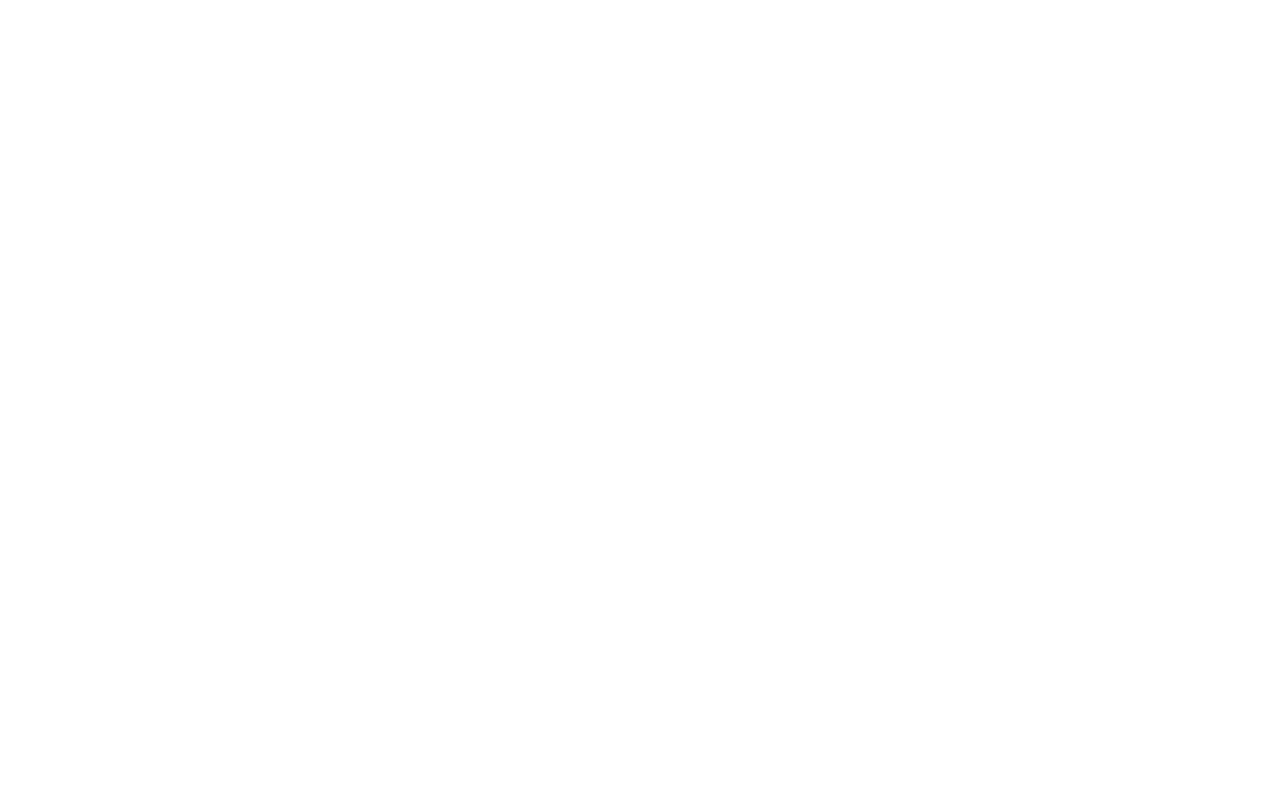
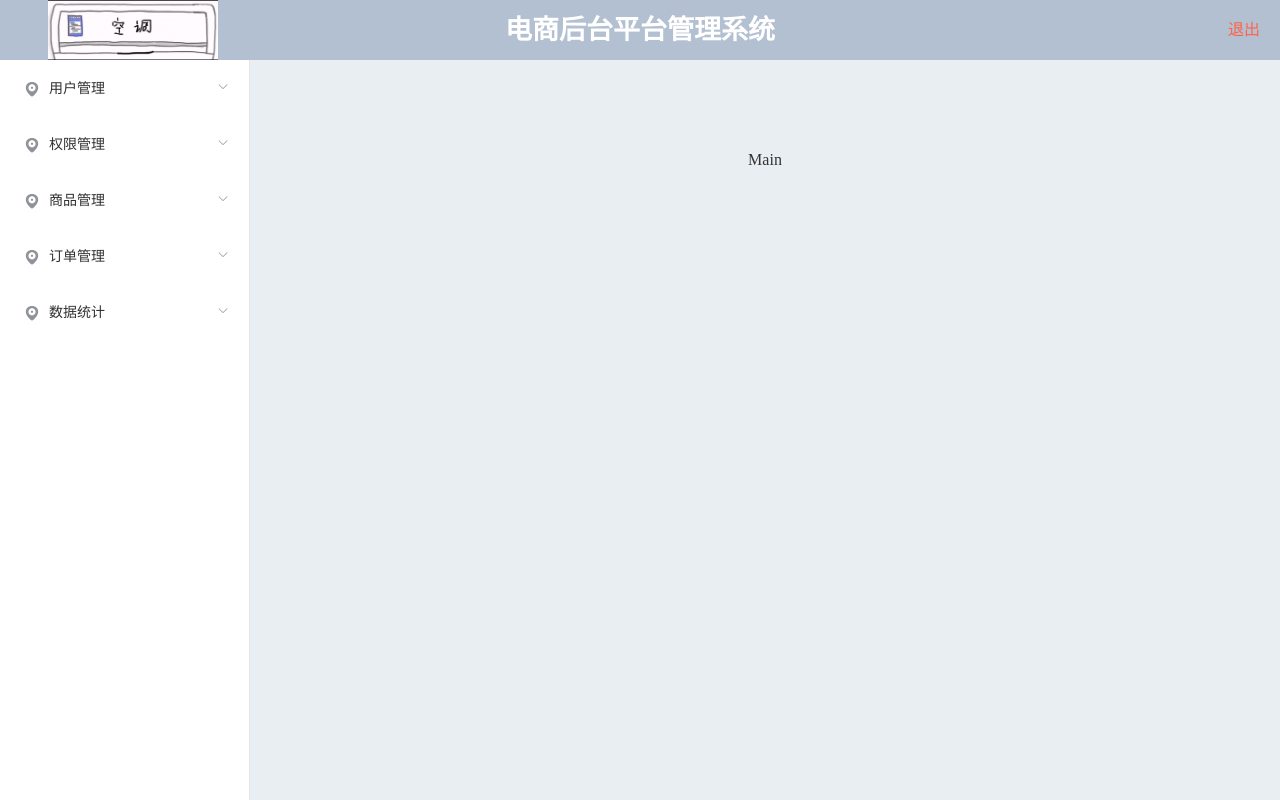
Before and after one commit to IiIilikaaa/myproject, a Vue app: page /login#/home in a window 1280 px wide. Built offline with nearby package versions, Linux system fonts and the light colour scheme; sample sign-in values are in the browser's storage.

Commit message:
完成首页静态布局和退出功能

```diff
--- /dev/null
+++ b/src/components/home/home.vue
@@ -0,0 +1,79 @@
+<template>
+  <el-container>
+    <el-header>
+      <!-- 头部组件 -->
+      <Tophead />
+    </el-header>
+    <el-container>
+      <Sidebar />
+      <el-main>Main</el-main>
+    </el-container>
+  </el-container>
+</template>
+
+<script>
+//引入组件
+import Tophead from "../layout/tophead";
+import Sidebar from "../layout/sidebar";
+
+export default {
+  components: {
+    Tophead: Tophead,
+    Sidebar: Sidebar,
+  },
+  mounted() {
+    let token = window.localStorage.getItem("token");
+    if (!token) {
+      this.$message({
+        showClose: true,
+        message: "请先登录哦!",
+        type: "warning",
+      });
+      this.$router.push("/login");
+    }
+  },
+};
+</script>
+
+<style>
+.el-container {
+  height: 100%;
+}
+.el-header {
+  background-color: #b3c0d1;
+  color: #333;
+  text-align: center;
+  line-height: 60px;
+}
+.left {
+  margin-left: -27%;
+}
+.mid h3 {
+  margin: 0;
+  color: white;
+  font-size: 27px;
+}
+
+.right a {
+  float: right;
+  text-decoration: none;
+  color: tomato;
+}
+
+.el-aside {
+  background-color: #d3dce6;
+  color: #333;
+  /* text-align: center; */
+  line-height: 200px;
+}
+.el-menu-vertical-demo {
+  height: 100%;
+}
+
+.el-main {
+  background-color: #e9eef3;
+  color: #333;
+  text-align: center;
+  line-height: 160px;
+}
+</style>
--- /dev/null
+++ b/src/components/layout/sidebar.vue
@@ -0,0 +1,78 @@
+<template>
+  <el-aside width="250px">
+        <el-menu class="el-menu-vertical-demo" :unique-opened='true'>
+          <el-submenu index="1">
+            <template slot="title">
+              <i class="el-icon-location"></i>
+              <span>用户管理</span>
+            </template>
+            <el-menu-item index="1-1">
+              <i class="el-icon-menu"></i>
+              <span>用户列表</span>
+            </el-menu-item>
+          </el-submenu>
+          <el-submenu index="2">
+            <template slot="title">
+              <i class="el-icon-location"></i>
+              <span>权限管理</span>
+            </template>
+            <el-menu-item index="2-1">
+              <i class="el-icon-menu"></i>
+              <span>角色列表</span>
+            </el-menu-item>
+            <el-menu-item index="2-2">
+              <i class="el-icon-menu"></i>
+              <span>权限列表</span>
+            </el-menu-item>
+          </el-submenu>
+          <el-submenu index="3">
+            <template slot="title">
+              <i class="el-icon-location"></i>
+              <span>商品管理</span>
+            </template>
+            <el-menu-item index="3-1">
+              <i class="el-icon-menu"></i>
+              <span>商品列表</span>
+            </el-menu-item>
+            <el-menu-item index="3-2">
+              <i class="el-icon-menu"></i>
+              <span>分类列表</span>
+            </el-menu-item>
+            <el-menu-item index="3-3">
+              <i class="el-icon-menu"></i>
+              <span>商品分类</span>
+            </el-menu-item>
+          </el-submenu>
+          <el-submenu index="4">
+            <template slot="title">
+              <i class="el-icon-location"></i>
+              <span>订单管理</span>
+            </template>
+            <el-menu-item index="4-1">
+              <i class="el-icon-menu"></i>
+              <span>订单列表</span>
+            </el-menu-item>
+          </el-submenu>
+          <el-submenu index="5">
+            <template slot="title">
+              <i class="el-icon-location"></i>
+              <span>数据统计</span>
+            </template>
+            <el-menu-item index="5-1">
+              <i class="el-icon-menu"></i>
+              <span>数据列表</span>
+            </el-menu-item>
+          </el-submenu>
+        </el-menu>
+      </el-aside>
+</template>
+
+<script>
+export default {
+
+}
+</script>
+
+<style>
+
+</style>
--- /dev/null
+++ b/src/components/layout/tophead.vue
@@ -0,0 +1,45 @@
+<template>
+  <el-row>
+    <el-col :span="6">
+      <div class="left">
+        <img src="../../assets/logo1.png" alt height="60px" />
+      </div>
+    </el-col>
+    <el-col :span="12">
+      <div class="mid">
+        <h3>电商后台平台管理系统</h3>
+      </div>
+    </el-col>
+    <el-col :span="6">
+      <div class="right">
+        <a href="#" @click.prevent="outFn">退出</a>
+      </div>
+    </el-col>
+  </el-row>
+</template>
+
+<script>
+export default {
+  methods: {
+    outFn() {
+      this.$confirm("不要走,好吗?", "提示", {
+        confirmButtonText: "确定",
+        cancelButtonText: "取消",
+        type: "warning",
+      }).then(() => {
+        this.$message({
+          type: "success",
+          message: "退出成功",
+        });
+        window.localStorage.removeItem("token");
+        this.$router.push({name:'login'})
+      }).catch(()=>{
+
+      })
+    },
+  },
+};
+</script>
+
+<style>
+</style>
--- a/src/components/login/login.vue
+++ b/src/components/login/login.vue
@@ -1,7 +1,6 @@
 <template>
   <div class="bg">
     <div class="loginBox">
-      <h3>用户登录</h3>
       <el-form
         label-position="top"
         label-width="80px"
@@ -9,8 +8,9 @@
         :rules="rules"
         :model="userObj"
       >
-        <el-form-item label="用户名" prop="username" >
-          <el-input type='text' v-model="userObj.username"></el-input>
+        <h3>用户登录</h3>
+        <el-form-item label="用户名" prop="username">
+          <el-input type="text" v-model="userObj.username"></el-input>
         </el-form-item>
         <el-form-item label="密码" prop="password">
           <el-input v-model="userObj.password" show-password></el-input>
@@ -30,8 +30,10 @@
         password: "",
       },
       rules: {
-        username: [{ required: true, message: "请输入用户名", trigger: "blur" }],
-        password: [{ required: true, message: "请输入密码", trigger: "blur" }]
+        username: [
+          { required: true, message: "请输入用户名", trigger: "blur" },
+        ],
+        password: [{ required: true, message: "请输入密码", trigger: "blur" }],
       },
     };
   },
@@ -49,7 +51,7 @@
               console.log(res);
               let { data, meta } = res.data;
               if (meta.status === 200) {
-                window.localStorage.setItem('token',data.token)
+                window.localStorage.setItem("token", data.token);
                 console.log(meta.msg);
                 console.log(data);
                 this.$router.push("/");
@@ -69,6 +71,9 @@
 </script>
 
 <style>
+.el-form h3{
+  color: cornflowerblue;
+}
 .bg {
   width: 100%;
   height: 100%;
--- a/src/router/index.js
+++ b/src/router/index.js
@@ -1,21 +1,15 @@
 import Vue from 'vue'
 import Router from 'vue-router'
-import Test from '../components/test/test.vue'
 import Login from '../components/login/login.vue'
+import Home from '../components/home/home.vue'
 
 Vue.use(Router)
 
 export default new Router({
   routes: [
-    {
-      path: '/',
-      name: 'test',
-      component: Test
-    },
-    {
-      path : '/login',
-      name : 'login',
-      component : Login
-    }
+    { path: '/login', name: 'login', component: Login },
+    { path: '/home', name: 'home', component: Home },
+    //重定向
+    { path: '/', redirect: '/home' }
   ]
 })
```
Also changed, not shown: src/assets/logo1.png (added), 1 other file (tests, documents, lock files or other folders).
